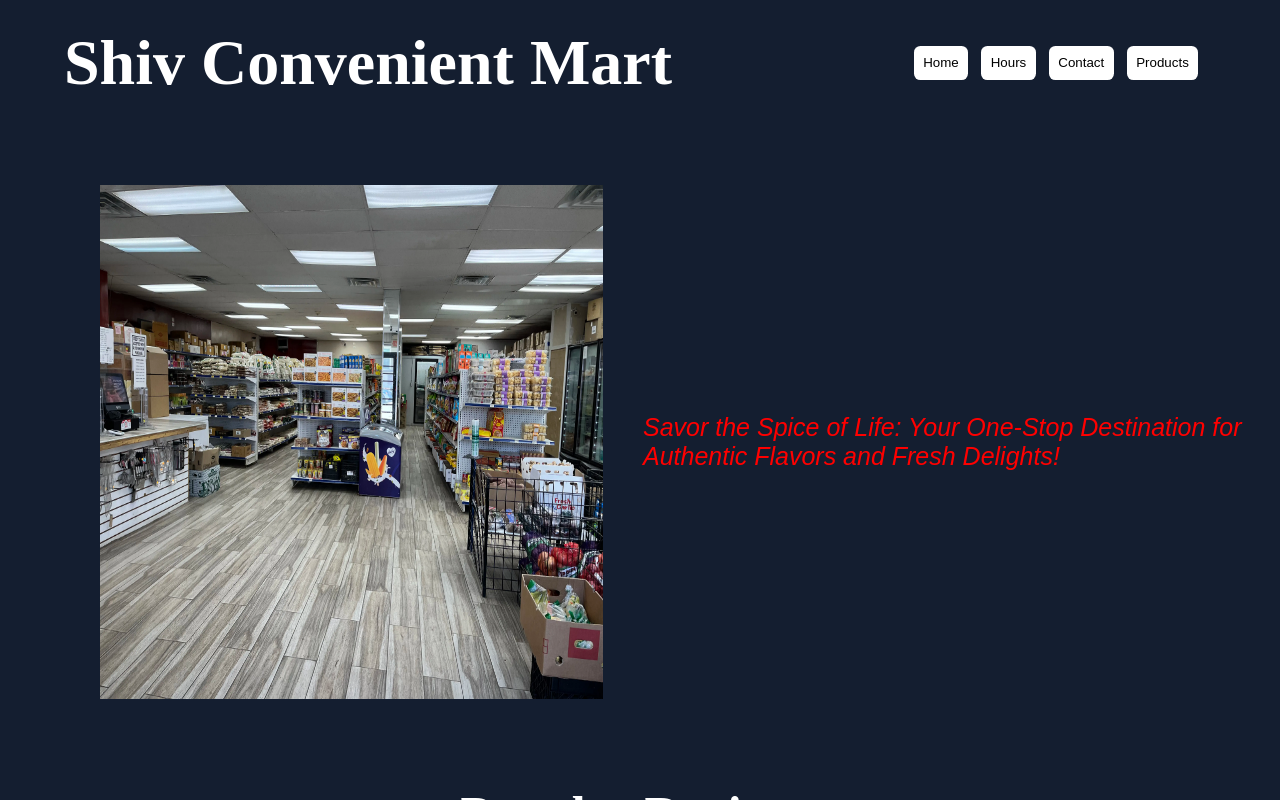
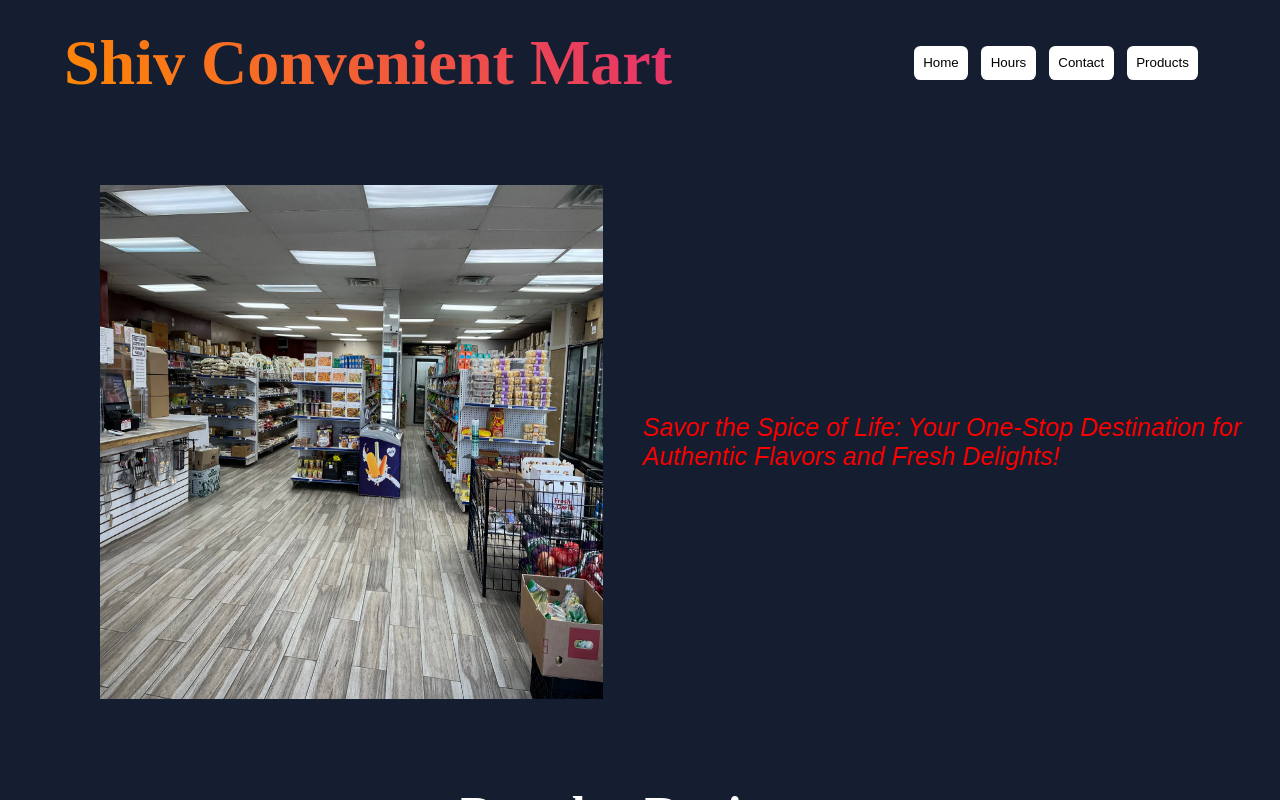
Before and after one commit to deeppatel0331/Shiv-Convenient-Mart-Website, a Next.js app: page / in a window 1280 px wide. Built offline with nearby package versions, Linux system fonts and the light colour scheme.

Commit message:
improved the appearance via styling

```diff
--- a/components/Navbar.js
+++ b/components/Navbar.js
@@ -71,7 +71,9 @@ const LogoBox = styled.div`
     font-size: 5vw;
     font-weight: bold;
     font-family: Sans Seriff;
-    color: white;
+    background: linear-gradient(45deg, #ff8a00, #e52e71);
+    -webkit-background-clip: text;
+    color: transparent;
 `
 
 //the background of the buttons
@@ -91,10 +93,13 @@ const NavigationElement = styled.button`
     border: none;
     cursor: pointer;
 
-    transition: 0.1s ease-in-out;
+    transition: 0.3s ease-in-out;
     &:hover{
         transform: scale(1.15);
         color: red;
+        background: linear-gradient(45deg, #ff8a00, #e52e71);
+        -webkit-background-clip: text;
+        color: transparent;
     }
 `
 
```
